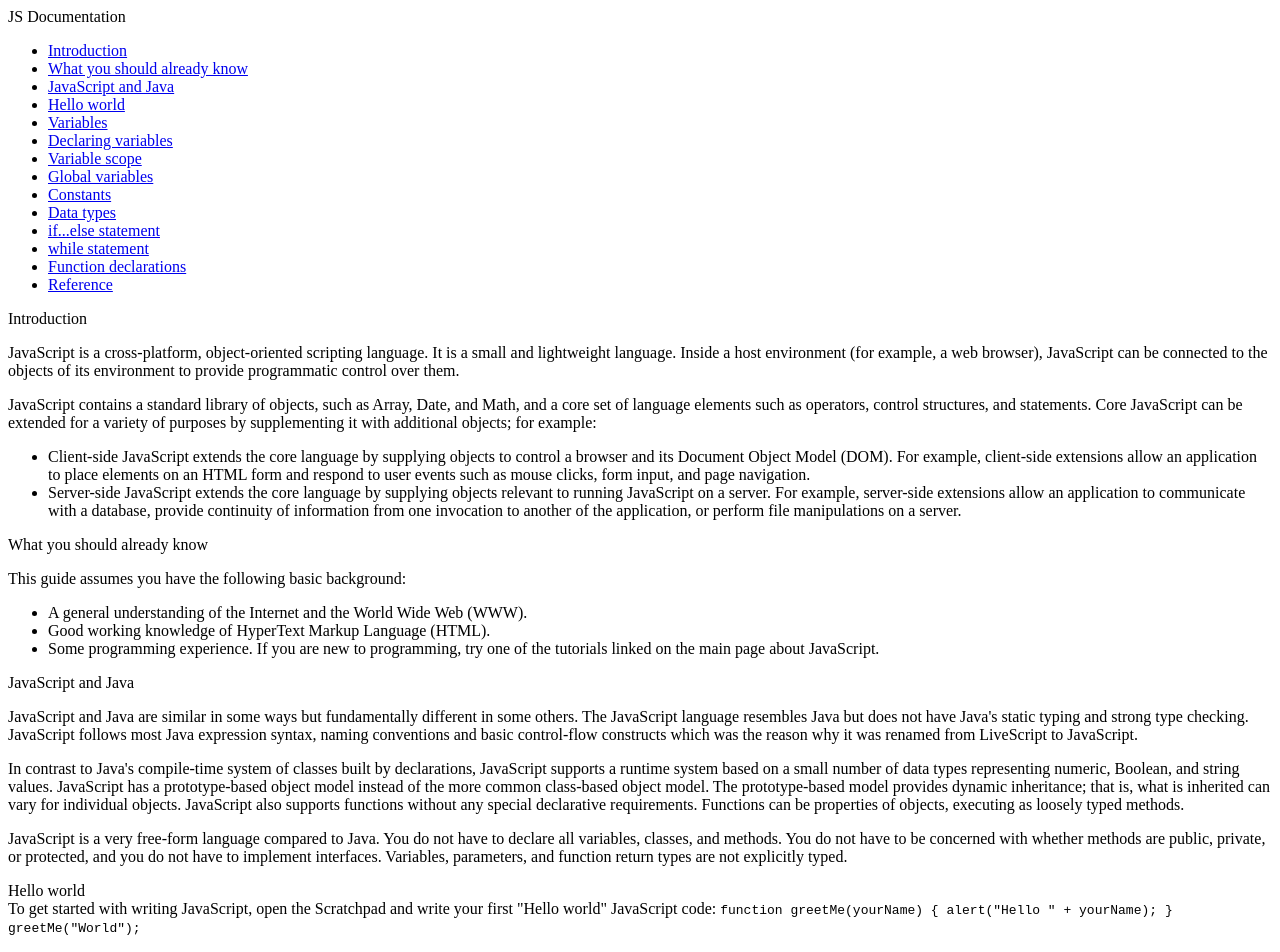
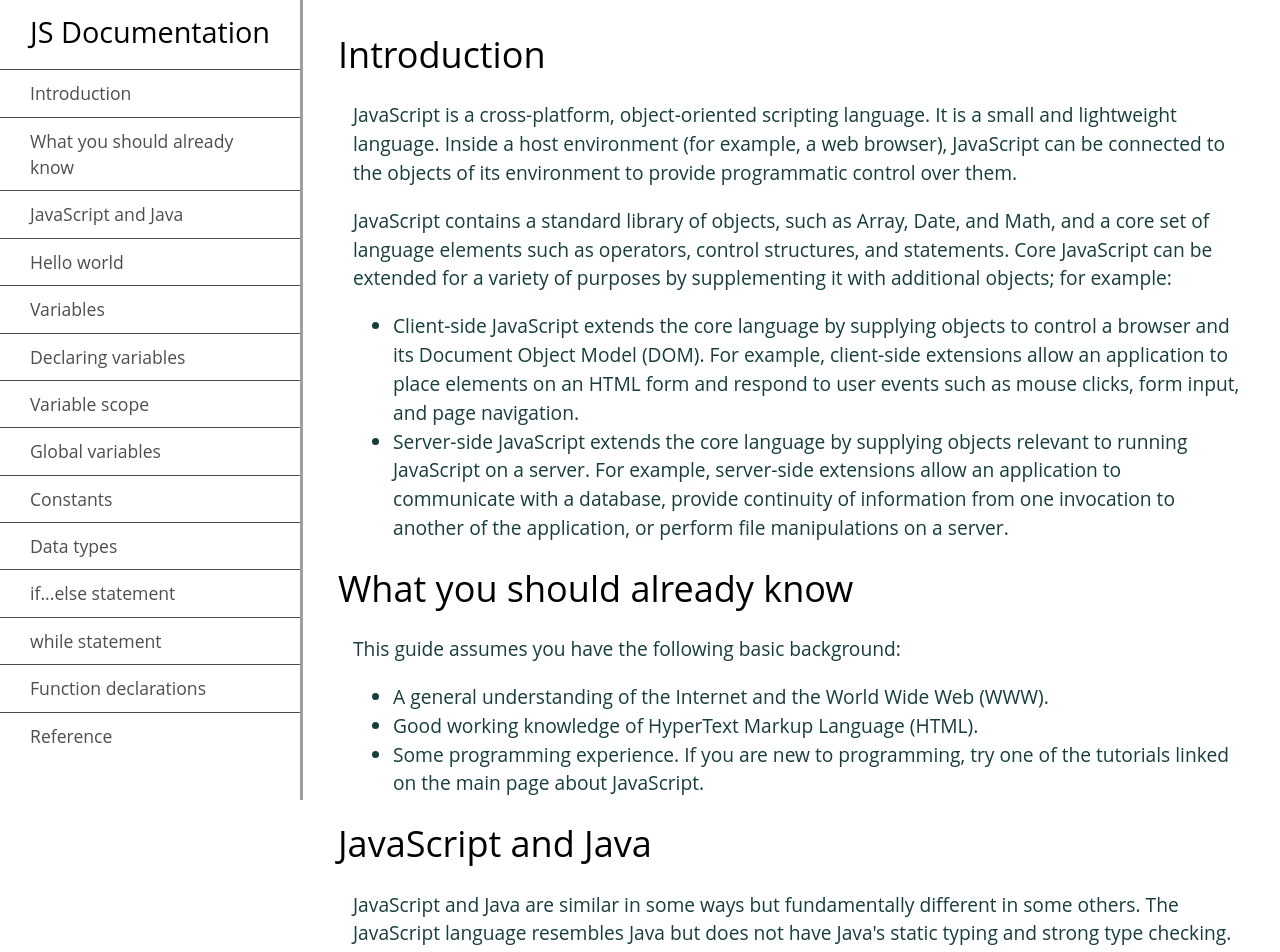
Before and after one commit to gulsahtncy/Responsive-Web-Design-Certificate, a plain HTML site: page 3. Technical Documentation Page/index.html in a window 1280 px wide. Shown: the top 952 px of the page. Drawn offline with Linux system fonts and the light colour scheme.

Commit message:
Adding new file

```diff
--- a/3. Technical Documentation Page/index.html
+++ b/3. Technical Documentation Page/index.html
@@ -7,7 +7,6 @@
     <title>Technical Documentation Page</title>
   </head>
   <body>
-    <main id="main-doc">
       <nav id="navbar">
         <header>JS Documentation</header>
         <ul>
@@ -52,6 +51,7 @@
         </ul>
       </nav>
 
+      <main id="main-doc">
       <section class="main-section" id="Introduction">
         <header>Introduction</header>
         <article>
--- a/3. Technical Documentation Page/style.css
+++ b/3. Technical Documentation Page/style.css
@@ -0,0 +1,99 @@
+body {
+  min-width: 290px;
+  color: #4d4e53;
+  background-color: #ffffff;
+  font-family: "Open Sans", Arial, sans-serif;
+  line-height: 1.5;
+}
+
+#navbar {
+  position: fixed;
+  min-width: 290px;
+  top: 0px;
+  left: 0px;
+  width: 300px;
+  height: 100%;
+  border-right: solid;
+  border-color: rgba(0, 22, 22, 0.4);
+}
+
+header {
+  color: black;
+  margin: 10px;
+  text-align: center;
+  font-size: 1.8em;
+}
+
+#navbar ul {
+  height: 88%;
+  padding: 0;
+  overflow-y: auto;
+  overflow-x: hidden;
+}
+
+#navbar li {
+  color: #4d4e53;
+  border-top: 1px solid;
+  list-style: none;
+  position: relative;
+  width: 100%;
+  font-size: 1.1rem;
+}
+
+/* #navbar li:last-child {
+  border-bottom: 1px double green;
+} */
+
+#navbar a {
+  display: block;
+  padding: 10px 30px;
+  color: #4d4e53;
+  text-decoration: none;
+  cursor: pointer;
+}
+
+#main-doc {
+  position: absolute;
+  margin-left: 310px;
+  padding: 20px;
+  margin-bottom: 110px;
+  font-size: 20px;
+}
+
+#main-doc header {
+  text-align: left;
+  margin: 0px;
+}
+
+section article {
+  color: #183d3d;
+  margin: 15px;
+  font-size: 0.96em;
+}
+
+
+code {
+  display: block;
+  text-align: left;
+  white-space: pre-line;
+  position: relative;
+  word-break: normal;
+  word-wrap: normal;
+  line-height: 2;
+  background-color: #f7f7f7;
+  padding: 15px;
+  margin: 10px;
+  border-radius: 5px;
+}
+
+@media (max-width: 320px) {
+  #navbar {
+    position: fixed;
+    min-width: 290px;
+    top: 0;
+    left: 0;
+    width: 150px;
+    height: 100%;
+    border-right: 5px double rgb(251, 253, 251);
+  }
+}
```
